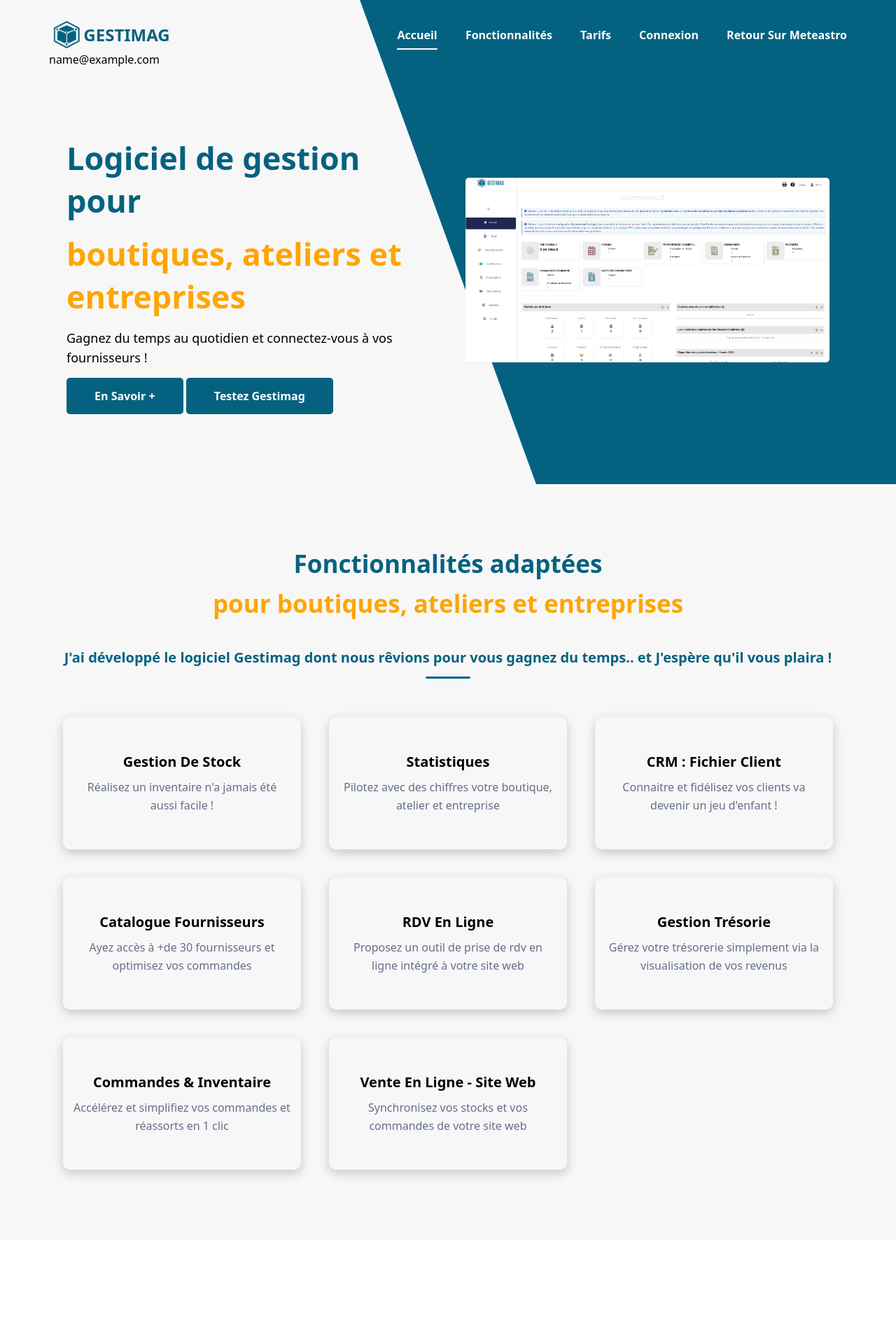
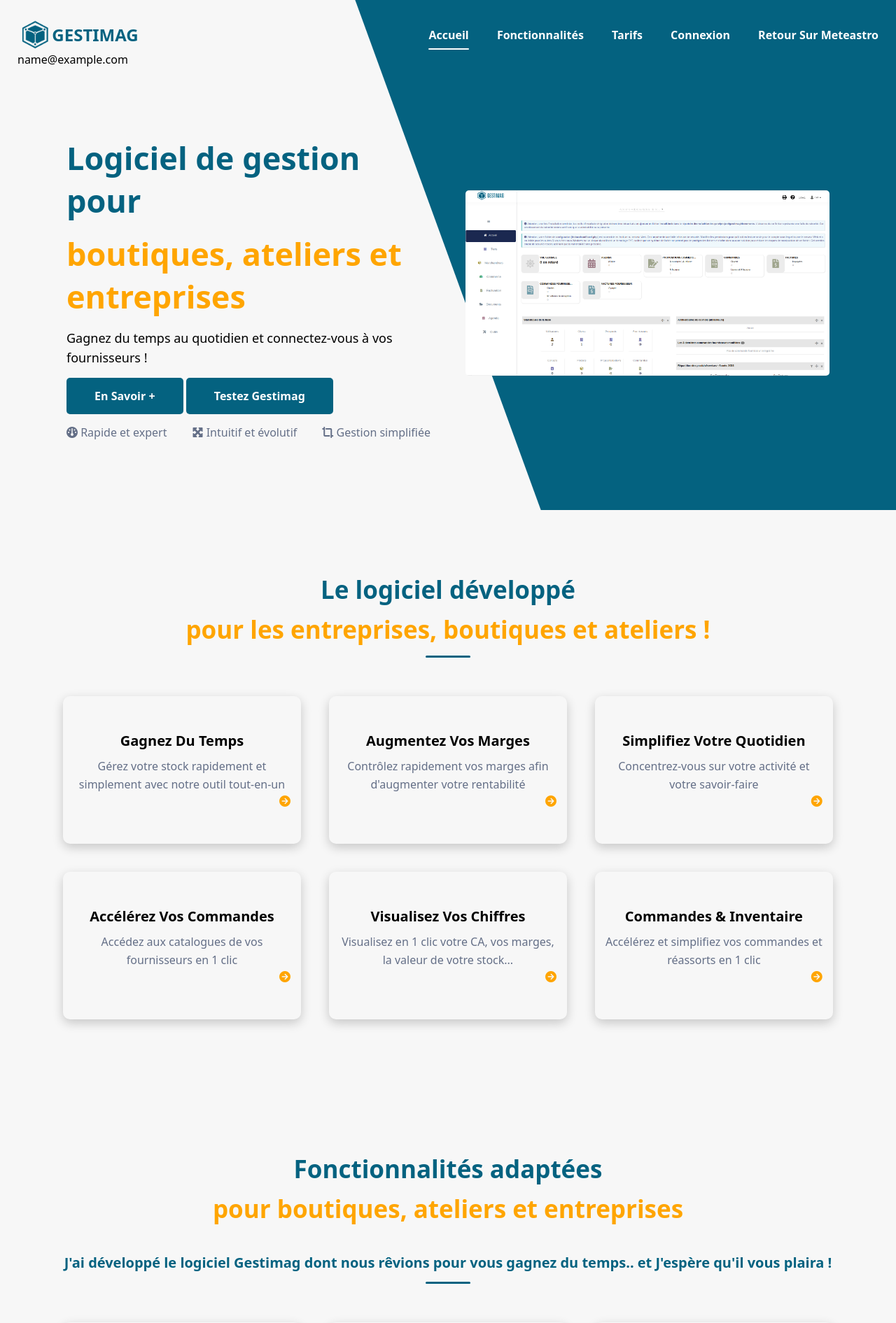
Before and after one commit to adrienb39/meteastro, a PHP site: page /gestimag/index.php in a window 1280 px wide. Shown: the top 1891 px of the page at 70% size. Run offline with PHP 8.4, Linux system fonts and the light colour scheme; the visitor is signed in with stand-in values (Sample User, id 1); data that the repository does not hold is empty.

Commit message:
mise à jour de la page de présentation de gestimag

```diff
--- a/gestimag/css/style.css
+++ b/gestimag/css/style.css
@@ -41,6 +41,11 @@ ul {
 
 img {
     vertical-align: middle;
+}
+
+.container-menu {
+    max-width: 1440px;
+    margin: auto;
 }
 
 .container {
--- a/gestimag/index.php
+++ b/gestimag/index.php
@@ -57,6 +57,11 @@ if (!isset($_SESSION['download_token'])) {
             text-decoration: none;
             /* Supprime le soulignement */
         }
+
+        .description-rapide {
+            display: flex;
+            justify-content: space-between;
+        }
     </style>
     <script>
         // Fonction pour afficher la modale
@@ -74,7 +79,7 @@ if (!isset($_SESSION['download_token'])) {
 <body>
     <!--===== Navbar Start =====-->
     <nav class="navbar">
-        <div class="container">
+        <div class="container-menu">
             <div class="row justify-content-between">
                 <div class="logo"><a href="index.php">
                         <div class="img-logo"></div><span>GESTIMAG</span>
@@ -107,6 +112,7 @@ if (!isset($_SESSION['download_token'])) {
         <div class="container">
             <div class="row align-items-center">
                 <div class="home-text">
+                    <div>
                     <h1 style="color: #046280;">Logiciel de gestion pour<h1 style="color: orange;">boutiques, ateliers
                             et entreprises</h1>
                     </h1>
@@ -114,6 +120,12 @@ if (!isset($_SESSION['download_token'])) {
                         et connectez-vous à vos fournisseurs !</span>
                     <a href="#fonctionnalites" class="btn btn-1">En savoir +</a>
                     <a href="#contact" class="btn btn-1">Testez Gestimag</a>
+                    </div>
+                    <div class="description-rapide">
+                        <p><i class="fa-solid fa-gauge"></i> Rapide et expert</p>
+                        <p><i class="fa-solid fa-maximize"></i> Intuitif et évolutif</p>
+                        <p><i class="fa-solid fa-crop-simple"></i> Gestion simplifiée</p>
+                    </div>
                 </div>
                 <div class="home-image">
                     <div class="img-box">
@@ -125,6 +137,88 @@ if (!isset($_SESSION['download_token'])) {
         <div class="header-hero-shape"></div> <!--===== Hero Shape =====-->
     </section>
     <!--===== Home Section End =====-->
+    <section class="service-section section-padding" id="fonctionnalites">
+        <div class="container">
+            <div class="row">
+                <div class="section-title text-align">
+                    <h1 class="main-title" style="color: #046280;">Le logiciel développé <h1 class="main-title"
+                            style="color: orange;">pour les entreprises, boutiques et ateliers !</h1>
+                    </h1>
+                    <ul class="line">
+                        <li></li>
+                    </ul>
+                </div> <!--===== Section Title =====-->
+            </div>
+            <div class="row">
+                <!--===== Service Item Start =====-->
+                <div class="service-item">
+                    <div class="service-item-inner">
+                        <h3>Gagnez du temps</h3>
+                        <p>Gérez votre stock rapidement et simplement avec notre outil tout-en-un</p>
+                        <div style="display: flex; justify-content: end">
+                            <a href=""><i class="fa-solid fa-circle-arrow-right" style="color: orange;"></i></a>
+                        </div>
+                    </div>
+                </div>
+                <!--===== Service Item End =====-->
+                <!--===== Service Item Start =====-->
+                <div class="service-item">
+                    <div class="service-item-inner">
+                        <h3>Augmentez vos marges</h3>
+                        <p>Contrôlez rapidement vos marges afin d'augmenter votre rentabilité</p>
+                        <div style="display: flex; justify-content: end">
+                            <a href=""><i class="fa-solid fa-circle-arrow-right" style="color: orange;"></i></a>
+                        </div>
+                    </div>
+                </div>
+                <!--===== Service Item End =====-->
+                <!--===== Service Item Start =====-->
+                <div class="service-item">
+                    <div class="service-item-inner">
+                        <h3>Simplifiez votre quotidien</h3>
+                        <p>Concentrez-vous sur votre activité et votre savoir-faire</p>
+                        <div style="display: flex; justify-content: end">
+                            <a href=""><i class="fa-solid fa-circle-arrow-right" style="color: orange;"></i></a>
+                        </div>
+                    </div>
+                </div>
+                <!--===== Service Item End =====-->
+                <!--===== Service Item Start =====-->
+                <div class="service-item">
+                    <div class="service-item-inner">
+                        <h3>Accélérez vos commandes</h3>
+                        <p>Accédez aux catalogues de vos fournisseurs en 1 clic</p>
+                        <div style="display: flex; justify-content: end">
+                            <a href=""><i class="fa-solid fa-circle-arrow-right" style="color: orange;"></i></a>
+                        </div>
+                    </div>
+                </div>
+                <!--===== Service Item End =====-->
+                <!--===== Service Item Start =====-->
+                <div class="service-item">
+                    <div class="service-item-inner">
+                        <h3>Visualisez vos chiffres</h3>
+                        <p>Visualisez en 1 clic votre CA, vos marges, la valeur de votre stock...</p>
+                        <div style="display: flex; justify-content: end">
+                            <a href=""><i class="fa-solid fa-circle-arrow-right" style="color: orange;"></i></a>
+                        </div>
+                    </div>
+                </div>
+                <!--===== Service Item End =====-->
+                <!--===== Service Item Start =====-->
+                <div class="service-item">
+                    <div class="service-item-inner">
+                        <h3>Commandes & inventaire</h3>
+                        <p>Accélérez et simplifiez vos commandes et réassorts en 1 clic</p>
+                        <div style="display: flex; justify-content: end">
+                            <a href=""><i class="fa-solid fa-circle-arrow-right" style="color: orange;"></i></a>
+                        </div>
+                    </div>
+                </div>
+                <!--===== Service Item End =====-->
+            </div>
+        </div>
+    </section>
     <!--===== Services Section Start =====-->
     <section class="service-section section-padding" id="fonctionnalites">
         <div class="container">
@@ -250,11 +344,11 @@ if (!isset($_SESSION['download_token'])) {
                         </div>
                         <div class="pricing-footer">
                             <?php if (!isset($_SESSION['user_email']) || !isset($_SESSION['user_password'])) { ?>
-                                <a href="#tarifs" class="btn-2" onclick="showForm()" style="pointer-events: none; text-decoration: none;">Télécharger</a>
+                                <a href="#tarifs" class="btn-2 disabled" onclick="showForm()">Télécharger</a>
                             <?php } else { ?>
                                 <!-- URL avec token -->
                                 <a href="download.php?file=Gestimag-1.0.0-alpha1.exe&token=<?php echo $_SESSION['download_token']; ?>"
-                                    class="btn-2" style="pointer-events: none; text-decoration: none;">Télécharger</a>
+                                    class="btn-2 disabled">Télécharger</a>
                             <?php } ?>
                         </div>
 
```
